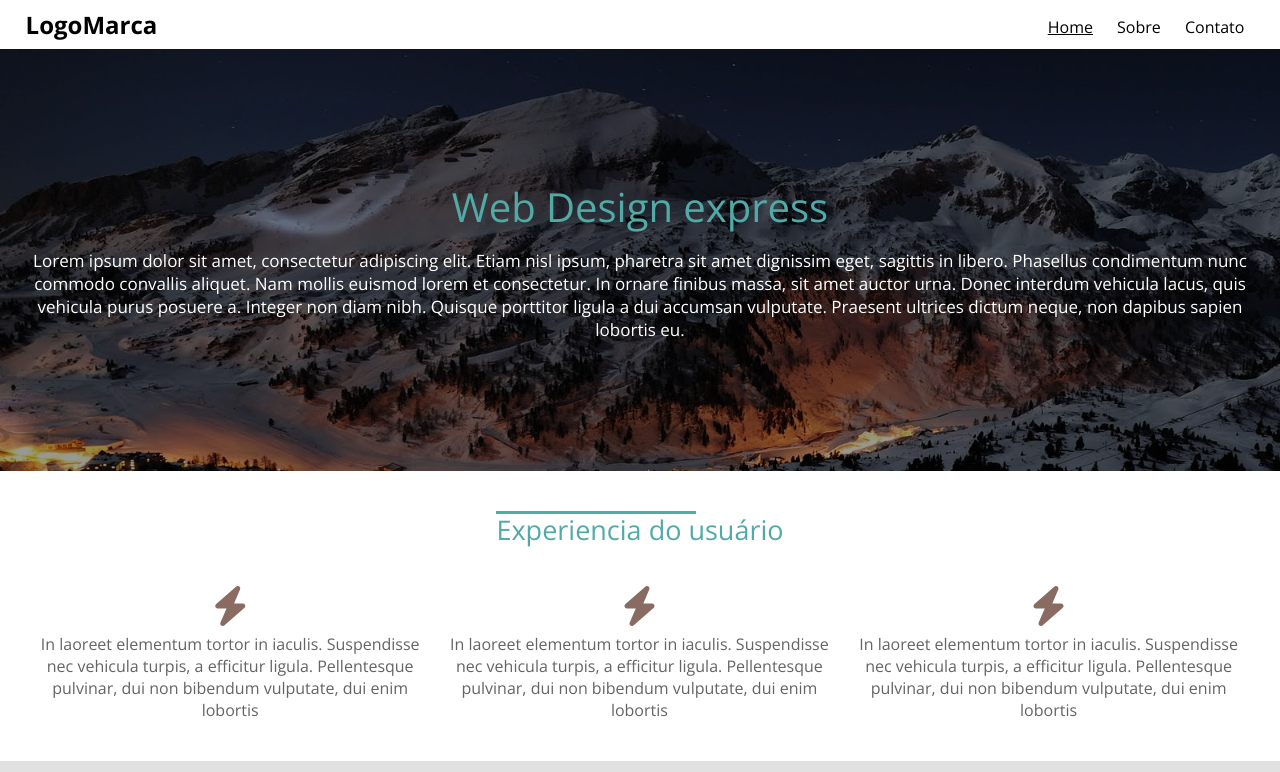
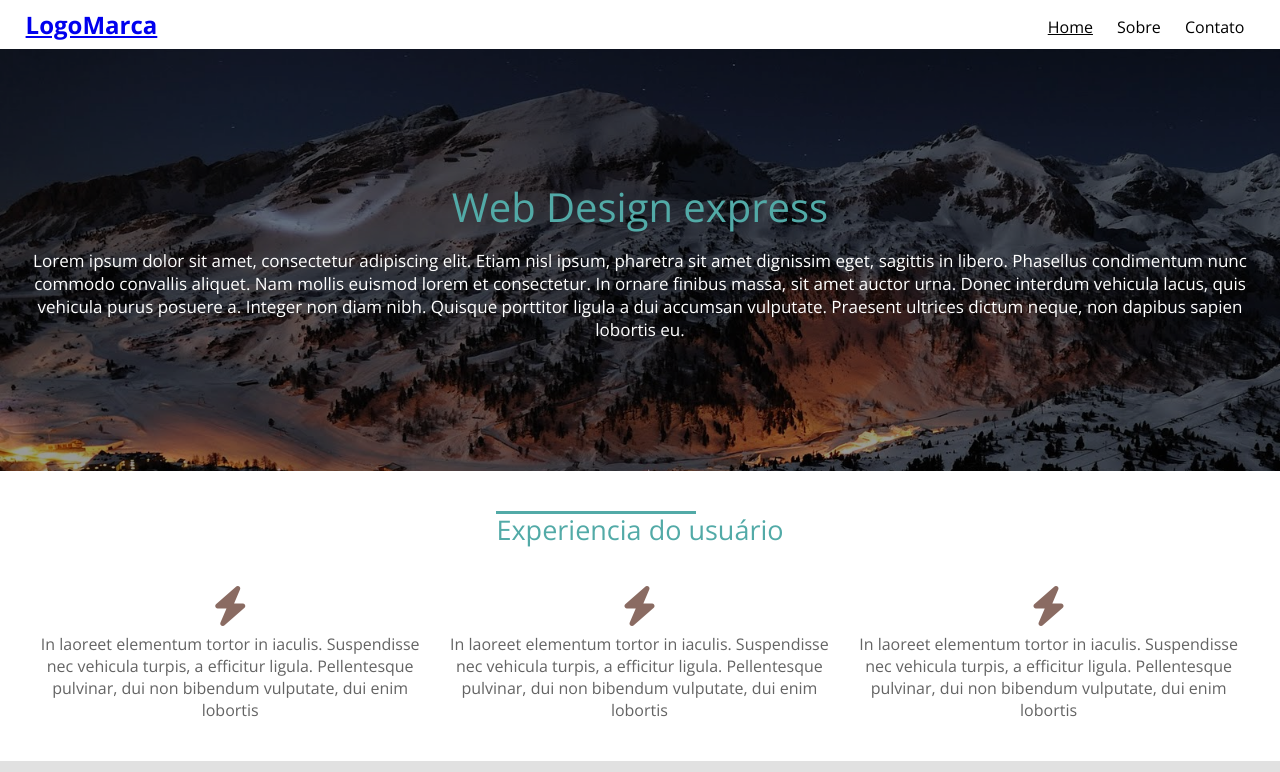
Before and after one commit to LordGhapa/tentativa-02, a plain HTML site: page index.html in a window 1280 px wide. Shown: the top 772 px of the page. Drawn offline with nearby package versions, Linux system fonts and the light colour scheme.

Commit message:
Update index.html

```diff
--- a/index.html
+++ b/index.html
@@ -22,7 +22,7 @@
 <body>
 <header>
     <div class="container">
-    <div class="logo"><h2>LogoMarca</h2></div>
+    <div class="logo"><a href="index.html"><h2>LogoMarca</h2></a></div>
     <nav class="menu-desktop">
     <ul>
         <li class="selected"><a href="index.html">Home</a></li>
```
